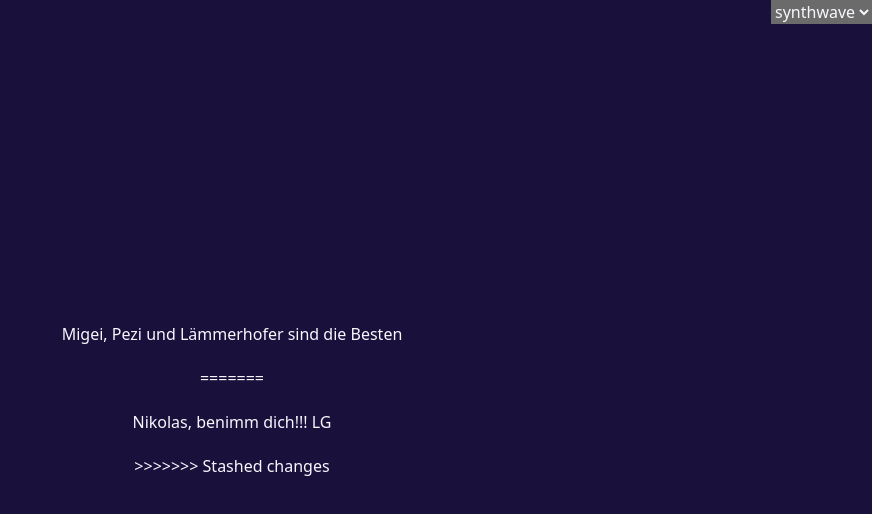
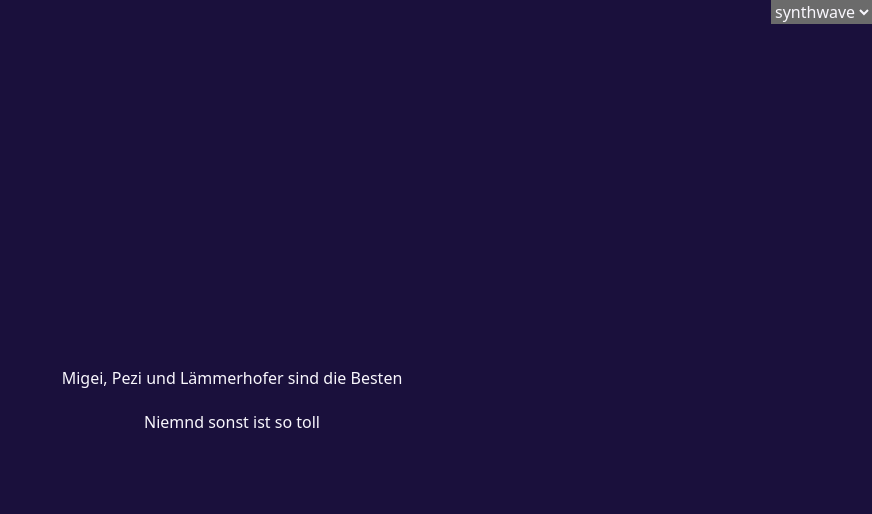
Before and after one commit to johak-at/dark-hak, a SvelteKit app: page /overloading in a window 1280 px wide. Shown: the top 514 px of the page, without its empty margins (408-1280 px from the left). Built offline with nearby package versions, Linux system fonts and the light colour scheme.

Commit message:
Update +page.svelte

```diff
--- a/src/routes/overloading/+page.svelte
+++ b/src/routes/overloading/+page.svelte
@@ -1,9 +1,2 @@
-<script>
-	/** @type {import('./$types').PageData} */
-	export let data;
-</script>
-
 <h1>Migei, Pezi und Lämmerhofer sind die Besten</h1>
-=======
-<p>Nikolas, benimm dich!!! LG</p>
->>>>>>> Stashed changes
+<h2>Niemnd sonst ist so toll</h2>
```
